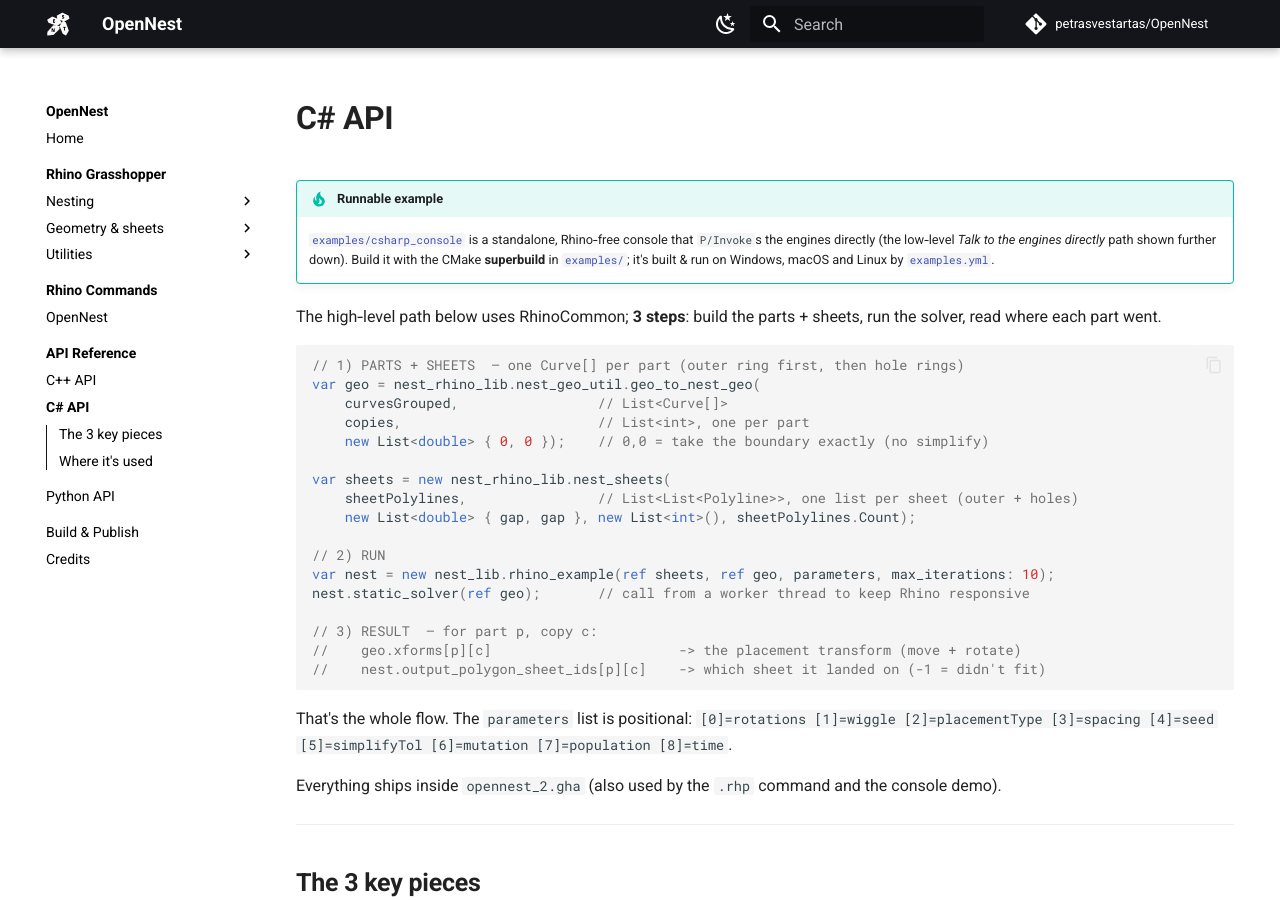
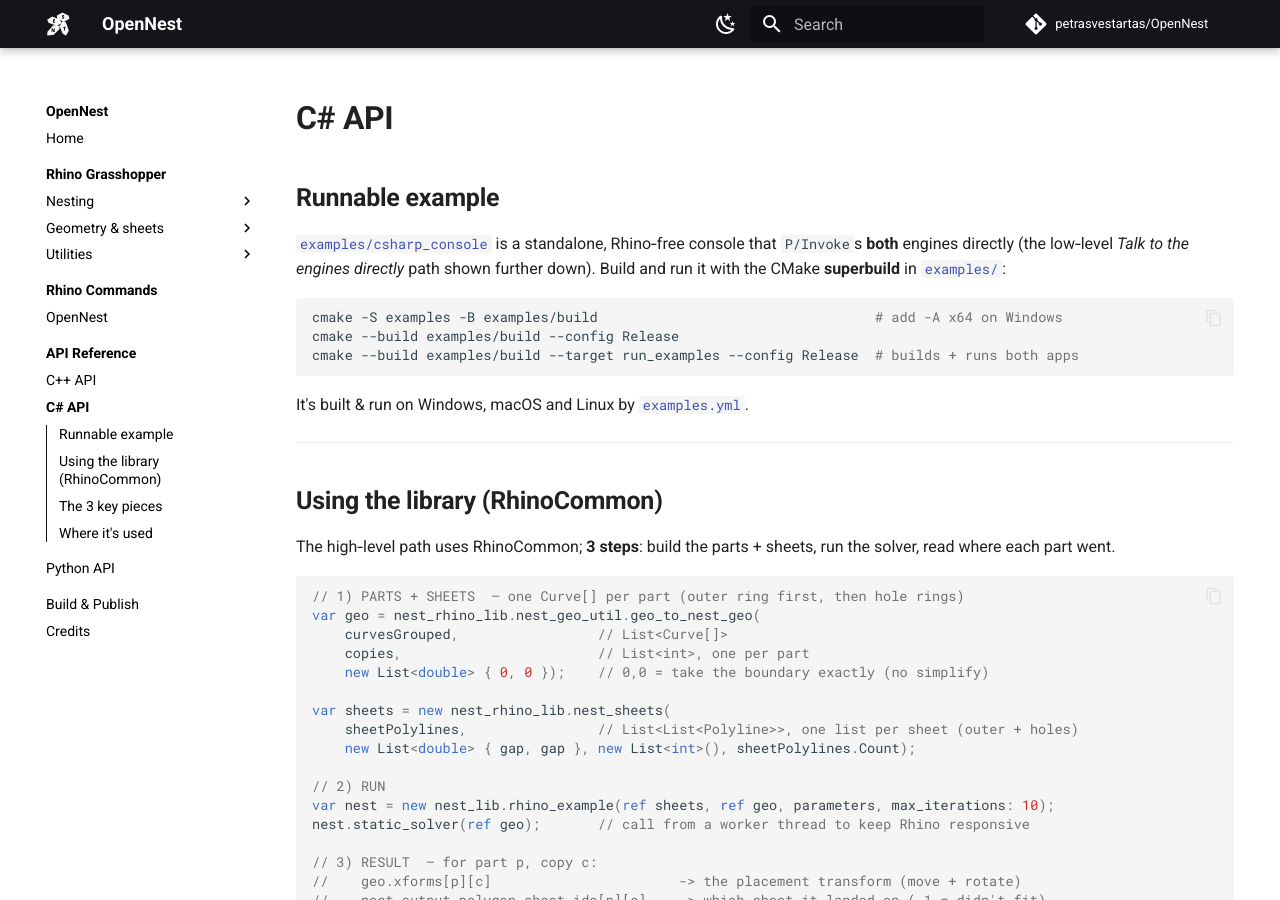
Before and after one commit to petrasvestartas/OpenNest, an MkDocs documentation site: the page built from docs/api/csharp.md, in a window 1280 px wide and 900 px high. Built offline with MkDocs 1.6.1 and Material for MkDocs 9.7.7, drawn with Linux system fonts in a browser that asks for light colours; comment, search, counter and statistics services are not loaded.

````diff
--- a/docs/api/csharp.md
+++ b/docs/api/csharp.md
@@ -1,14 +1,26 @@
 # C# API
 
-!!! tip "Runnable example"
-    [`examples/csharp_console`](https://github.com/petrasvestartas/OpenNest/tree/main/examples/csharp_console) is a
-    standalone, Rhino‑free console that `P/Invoke`s the engines directly (the low‑level *Talk to the engines
-    directly* path shown further down). Build it with the CMake
-    **superbuild** in [`examples/`](https://github.com/petrasvestartas/OpenNest/tree/main/examples); it's built &
-    run on Windows, macOS and Linux by
-    [`examples.yml`](https://github.com/petrasvestartas/OpenNest/blob/main/.github/workflows/examples.yml).
+## Runnable example
 
-The high‑level path below uses RhinoCommon; **3 steps**: build the parts + sheets, run the solver, read where each part went.
+[`examples/csharp_console`](https://github.com/petrasvestartas/OpenNest/tree/main/examples/csharp_console) is a
+standalone, Rhino‑free console that `P/Invoke`s **both** engines directly (the low‑level *Talk to the engines
+directly* path shown further down). Build and run it with the CMake **superbuild** in
+[`examples/`](https://github.com/petrasvestartas/OpenNest/tree/main/examples):
+
+```bash
+cmake -S examples -B examples/build                                  # add -A x64 on Windows
+cmake --build examples/build --config Release
+cmake --build examples/build --target run_examples --config Release  # builds + runs both apps
+```
+
+It's built & run on Windows, macOS and Linux by
+[`examples.yml`](https://github.com/petrasvestartas/OpenNest/blob/main/.github/workflows/examples.yml).
+
+---
+
+## Using the library (RhinoCommon)
+
+The high‑level path uses RhinoCommon; **3 steps**: build the parts + sheets, run the solver, read where each part went.
 
 ```csharp
 // 1) PARTS + SHEETS  — one Curve[] per part (outer ring first, then hole rings)
````
Also changed, not shown: docs/api/cpp.md (+16 -5 lines), 1 other file.
